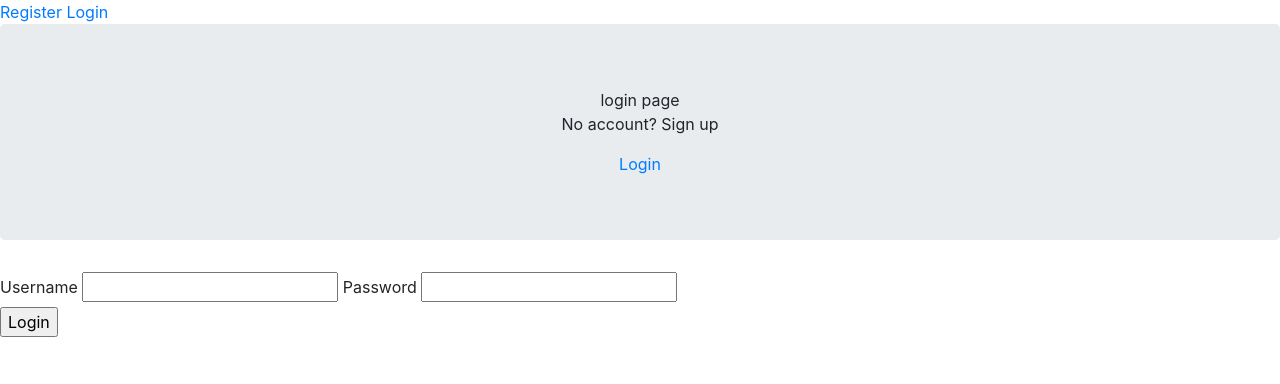
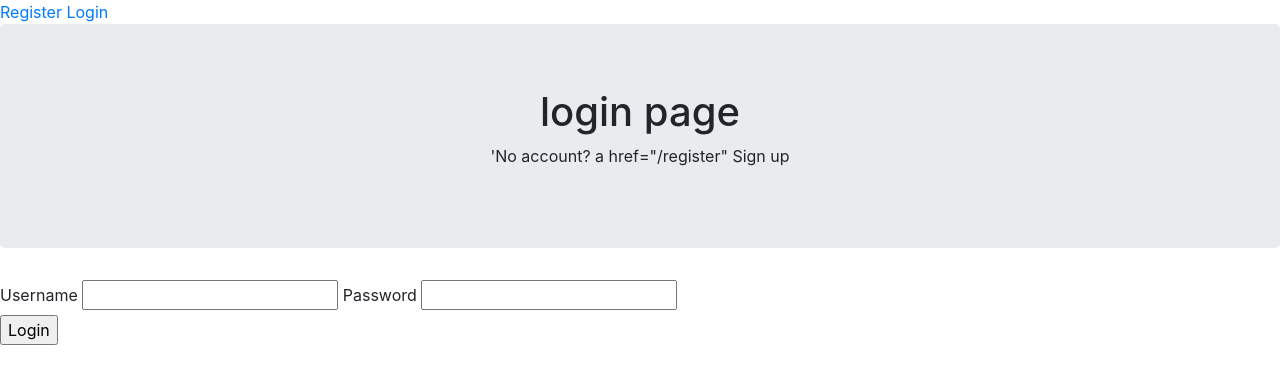
Before and after one commit to MattCrutchley/shoppinglist, a Flask app: page /login in a window 1280 px wide. Shown: the top 384 px of the page. Run offline with Flask 2, Linux system fonts and the light colour scheme; some libraries are stand-ins or nearby versions.

Commit message:
Update login.html

```diff
--- a/application/templates/login.html
+++ b/application/templates/login.html
@@ -3,9 +3,10 @@
 {% extends "base.html" %}
 {% block body %}
 <div class="jumbotron text-center">
-    <p1> login page </p1>
-    <p>No account? Sign up</p>
-	<a href="{{ url_for('register') }}">Login</a>
+    <h1> login page </h1>
+    <p>'No account?
+	    a href="{{ url_for('register') }}"
+	    Sign up</p>
 </div>
     <div class='form'>
         <form method='POST' action=''>
```
